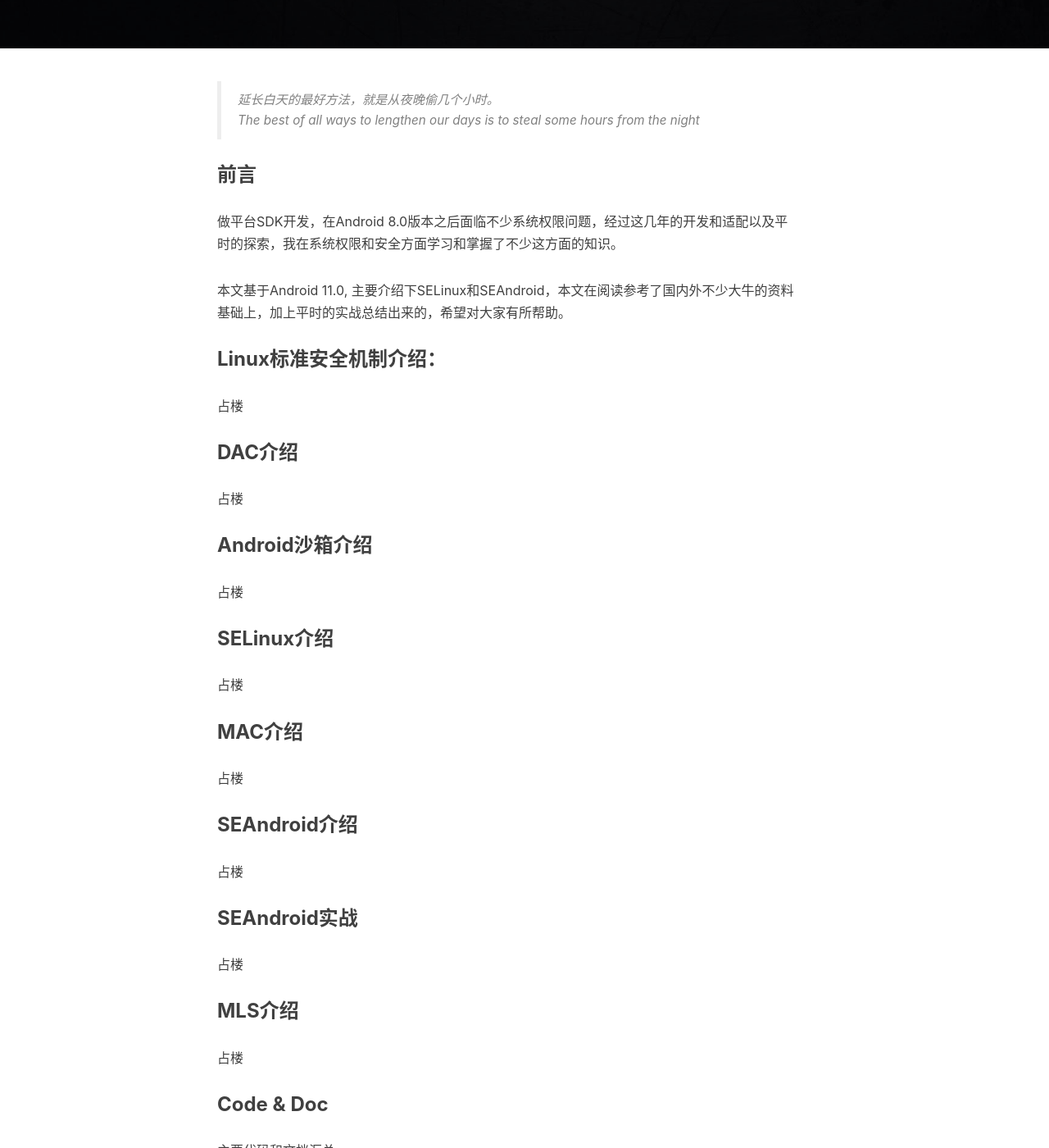
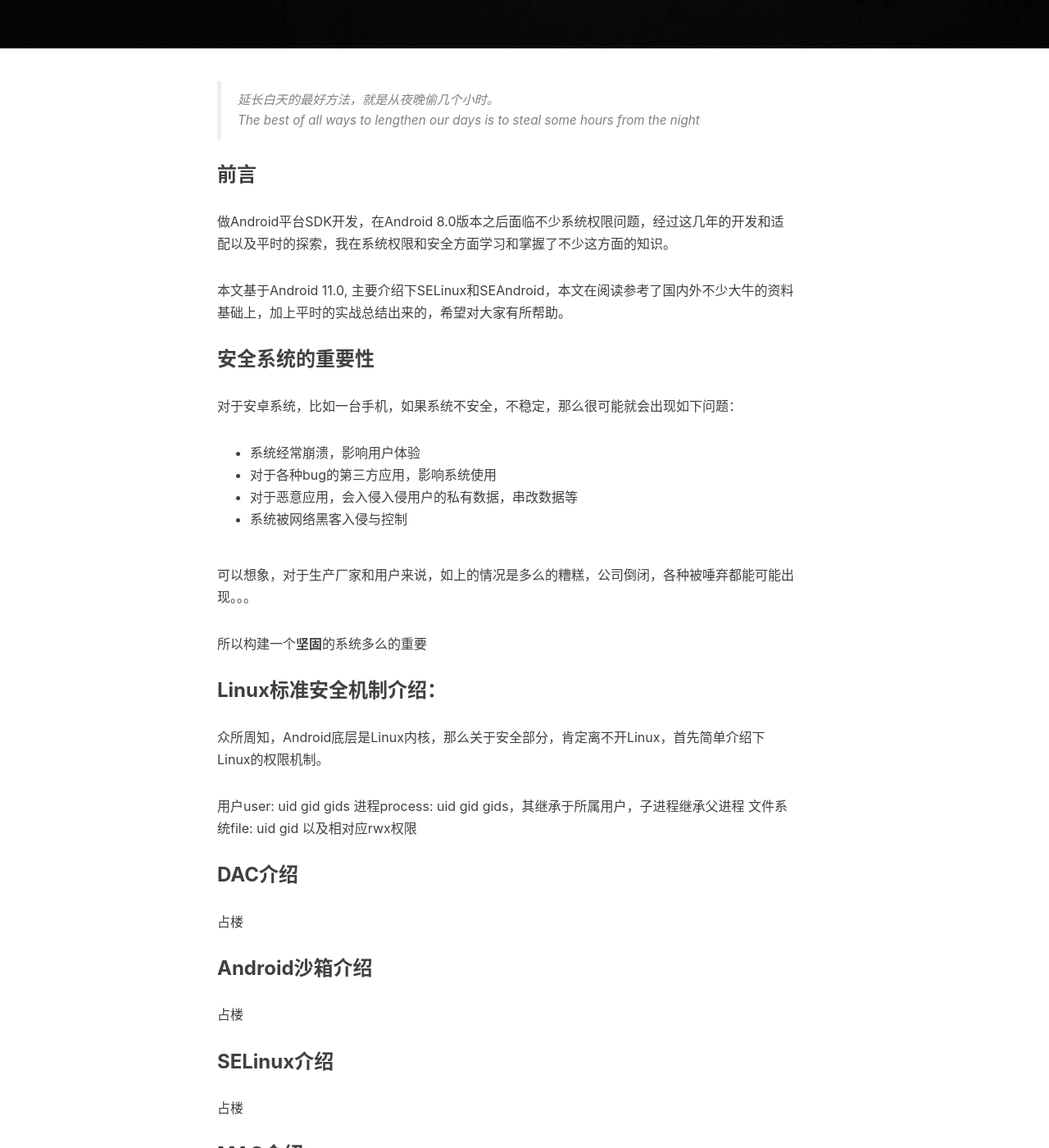
Before and after one commit to Nathan-Feng/Nathan-Feng.github.io, a Jekyll site: the page built from _posts/2021-07-15-selinux-seandroid.md, in a window 1280 px wide and 1400 px high, scrolled down 464 px. Shown: the whole window at 82% size. Built offline with Jekyll 4.4.1, drawn with Linux system fonts in a browser that asks for light colours; nearby versions of some CDN libraries; comment, search, counter and statistics services are not loaded.

Commit message:
update
update

```diff
--- a/_posts/2021-07-15-selinux-seandroid.md
+++ b/_posts/2021-07-15-selinux-seandroid.md
@@ -19,13 +19,30 @@
 
 ### 前言
 
-做平台SDK开发，在Android 8.0版本之后面临不少系统权限问题，经过这几年的开发和适配以及平时的探索，我在系统权限和安全方面学习和掌握了不少这方面的知识。
+做Android平台SDK开发，在Android 8.0版本之后面临不少系统权限问题，经过这几年的开发和适配以及平时的探索，我在系统权限和安全方面学习和掌握了不少这方面的知识。
 
 本文基于Android 11.0, 主要介绍下SELinux和SEAndroid，本文在阅读参考了国内外不少大牛的资料基础上，加上平时的实战总结出来的，希望对大家有所帮助。
 
+### 安全系统的重要性
+
+对于安卓系统，比如一台手机，如果系统不安全，不稳定，那么很可能就会出现如下问题：
+
+* 系统经常崩溃，影响用户体验
+* 对于各种bug的第三方应用，影响系统使用
+* 对于恶意应用，会入侵入侵用户的私有数据，串改数据等
+* 系统被网络黑客入侵与控制
+
+可以想象，对于生产厂家和用户来说，如上的情况是多么的糟糕，公司倒闭，各种被唾弃都能可能出现。。。
+
+所以构建一个**坚固**的系统多么的重要
+
 ### Linux标准安全机制介绍：
 
-占楼
+众所周知，Android底层是Linux内核，那么关于安全部分，肯定离不开Linux，首先简单介绍下Linux的权限机制。
+
+用户user: uid gid gids
+进程process: uid gid gids，其继承于所属用户，子进程继承父进程
+文件系统file: uid gid 以及相对应rwx权限
 
 ### DAC介绍
 
```
